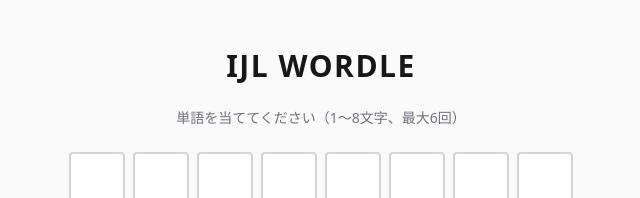
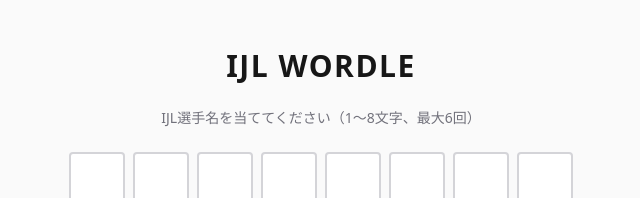
Before and after one commit to aizen-create/IJL-Wordle, a Next.js app: page / in a window 1280 px wide. Both pictures are taken after a click on the button "Enter". Shown: the top 198 px of the page, without its empty margins (319-959 px from the left). Built offline with nearby package versions, Linux system fonts and the light colour scheme.

Commit message:
cell size smaller

```diff
--- a/components/WordleGame.tsx
+++ b/components/WordleGame.tsx
@@ -149,7 +149,7 @@ export function WordleGame() {
     <div className="flex flex-col items-center gap-6 p-4">
       <h1 className="text-3xl font-bold tracking-wider">IJL WORDLE</h1>
       <p className="text-sm text-zinc-500">
-        単語を当ててください（1〜8文字、最大{MAX_GUESSES}回）
+        IJL選手名を当ててください（1〜8文字、最大{MAX_GUESSES}回）
       </p>
 
       {error && (
```
